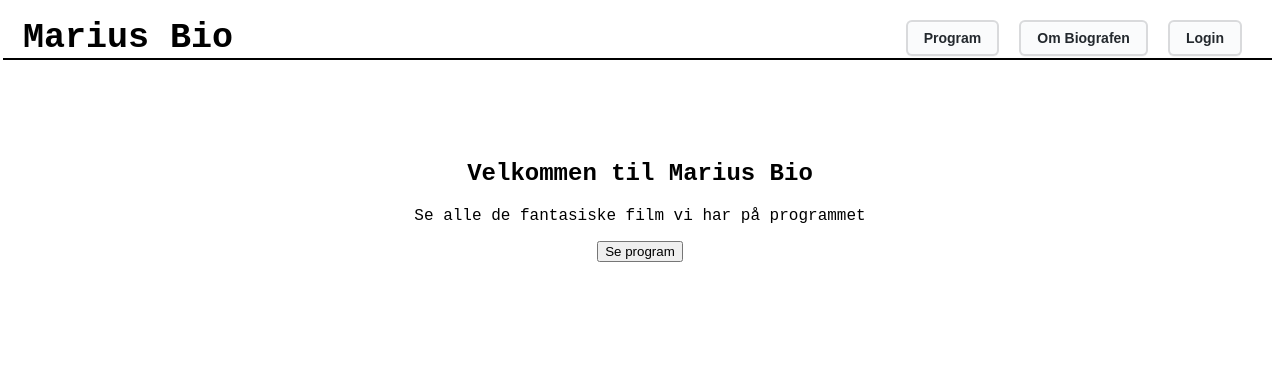
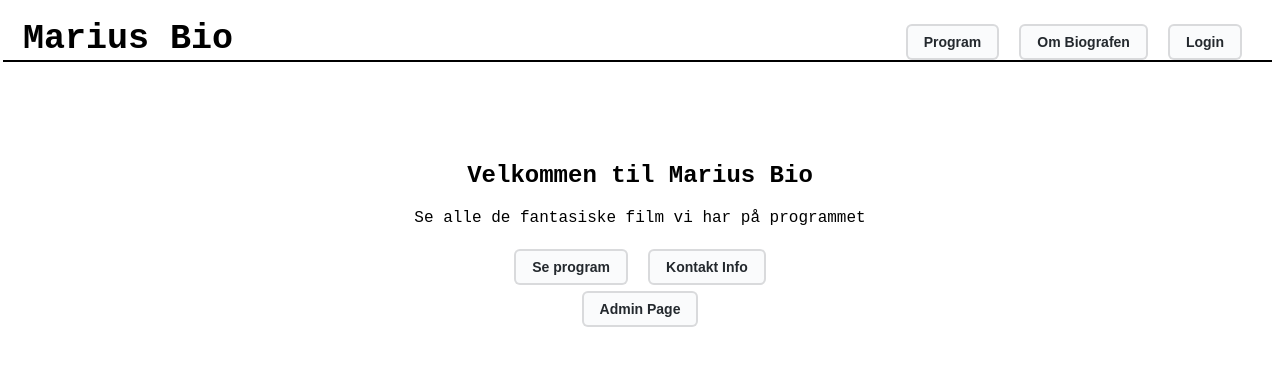
Before and after one commit to F0gsler/BiografProjektSkole, a React app in the folder frontend/: page / in a window 1280 px wide. Shown: the top 366 px of the page. Built offline with nearby package versions, Linux system fonts and the light colour scheme; the HTML template or start-up script is replaced by a standard one.

Commit message:
FE Change

```diff
--- a/frontend/src/App.css
+++ b/frontend/src/App.css
@@ -31,13 +31,10 @@
 }
 
 #CommonButton {
-appearance: none;
   background-color: #fafbfc;
   border: 2px solid rgba(27, 31, 35, 0.15);
   border-radius: 6px;
-  box-shadow:
-rgba(27, 31, 35, 0.04) 0 1px 0,
-rgba(255, 255, 255, 0.25) 0 1px 0 inset;
+  box-shadow: lightgrey;
   box-sizing: border-box;
   color: #24292e;
   cursor: pointer;
@@ -48,15 +45,13 @@ rgba(255, 255, 255, 0.25) 0 1px 0 inset;
   list-style: none;
   padding: 6px 16px;
   position: relative;
-  transition: background-color 0.2s cubic-bezier(0.3, 0, 0.5, 1);
-  user-select: none;
-  -webkit-user-select: none;
   touch-action: manipulation;
   vertical-align: middle;
   white-space: nowrap;
   word-wrap: break-word;
   margin-right: 10px;
   margin-left: 10px;
+  margin-top: 6px;
   font-weight: bold;
 }
 
--- a/frontend/src/App.jsx
+++ b/frontend/src/App.jsx
@@ -4,19 +4,19 @@ import Program from './Page/program.jsx'
 import Payment from './Page/Payment.jsx'
 import About from './Page/About.jsx'
 import Login from './Page/Login.jsx'
-import Error from './Page/404ErrorPage.jsx'
+import Error from './Page/404Error.jsx'
 import Home from './Page/Home.jsx'
-import Admin from './Page/AdminPage.jsx'
+import Admin from './Page/Admin.jsx'
 
 function App() {
   return (
     <Routes>
       <Route path="/" element={<Home />} />
+      <Route path="*" element={<Error />} />
       <Route path="/program" element={<Program />} />
       <Route path="/payment" element={<Payment />} />
       <Route path="/about" element={<About />} />
       <Route path="/login" element={<Login />} />
-      <Route path="*" element={<Error />} />
       <Route path="/admin" element={<Admin />} />
     </Routes>
   )
--- /dev/null
+++ b/frontend/src/Components/Navbar.jsx
@@ -0,0 +1,21 @@
+import '../App.css'
+import { useNavigate } from 'react-router-dom'
+
+export default function Navbar() {
+  const navigate = useNavigate()
+
+  return (
+    <>
+     <div className="CommonHeaderBar">
+      <div className="CommonHeaderLeft">
+        <h1 id="CommonheaderText">Marius Bio</h1>
+      </div>
+      <div className="CommonHeaderRight">
+        <button id="CommonButton" onClick={() => navigate('/program')}>Program</button>
+        <button id="CommonButton" onClick={() => navigate('/about')}>Om Biografen</button>
+        <button id="CommonButton" onClick={() => navigate('/login')}>Login</button>
+      </div>
+    </div>
+    </>
+  )
+}
--- /dev/null
+++ b/frontend/src/Components/Popup.jsx
@@ -0,0 +1,14 @@
+import '../App.css'
+
+export default function Popup({onClose}) {
+
+  return (
+    <>
+     <div >
+        <p>Kontakt Info:</p>
+        <p>Telefon: 12345678</p>
+        <p>Email: kontakt@biografen.dk</p>
+     </div>
+    </>
+  )
+}
--- a/frontend/src/Page/404ErrorPage.jsx
+++ b/frontend/src/Page/404Error.jsx
@@ -1,14 +1,18 @@
 import '../App.css'
 import { useNavigate } from 'react-router-dom'
+import Navbar from '../Components/Navbar'
 
 
 export default function Error() {
   const navigate = useNavigate()
 
   return (
+    <>
+    <Navbar />
     <div className="ErrorPage">
         <h1 id="errorHeader">404 - Page Not Found</h1>
-        <button id="CommonButton" onClick={() => navigate('/program')}>Return to Program</button>
+        <button id="CommonButton" onClick={() => navigate('/')}>Return to Home</button>
     </div>
+    </>
   )
 }
--- a/frontend/src/Page/About.jsx
+++ b/frontend/src/Page/About.jsx
@@ -6,15 +6,8 @@ export default function About() {
   const navigate = useNavigate()
 
   return (
-    <div className="CommonHeaderBar">
-      <div className="CommonHeaderLeft">
-        <h1 id="CommonheaderText">Marius Bio</h1>
-      </div>
-      <div className="CommonHeaderRight">
-        <button id="CommonButton" onClick={() => navigate('/program')}>Program</button>
-        <button id="CommonButton" onClick={() => navigate('/about')}>Om Biografen</button>
-        <button id="CommonButton" onClick={() => navigate('/login')}>Login</button>
-      </div>
-    </div>
+    <>
+    <Navbar />
+    </>
   )
 }
--- a/frontend/src/Page/AdminPage.jsx
+++ b/frontend/src/Page/Admin.jsx
@@ -1,6 +1,7 @@
 import '../App.css'
 import { useNavigate } from 'react-router-dom'
 import { useState } from 'react'
+import Navbar from '../Components/Navbar'
 
 export default function Admin() {
   const navigate = useNavigate()
@@ -32,22 +33,16 @@ export default function Admin() {
 
   return (
     <>
-      <div className="CommonHeaderBar">
-        <div className="CommonHeaderLeft">
-          <h1 id="CommonheaderText">Marius Bio</h1>
-        </div>
-        <div className="CommonHeaderRight">
-          <button id="CommonButton" onClick={() => navigate('/program')}>Program</button>
-          <button id="CommonButton" onClick={() => navigate('/about')}>Om Biografen</button>
-          <button id="CommonButton" onClick={() => navigate('/login')}>Login</button>
-        </div>
-      </div>
+      <Navbar />
       <div className="CommonContent">
         <button id="CommonButton" onClick={createAdminUser}>Opret admin</button>
         <input id="inputContent" type="text" value={username} onChange={(e) => setUsername(e.target.value)} placeholder="Username" />
         <input id="inputContent" type="password" value={password} onChange={(e) => setPassword(e.target.value)} placeholder="Password" />
         <input id="inputContent" type="number" value={adminLevel} onChange={(e) => setAdminLevel(e.target.value)} placeholder="Admin Level" />
-        <p>{besked}</p>
+        <p>{username}</p>
+        <p>{password}</p>
+        <p>{adminLevel}</p>
+
       </div>
     </>
   )
--- a/frontend/src/Page/Home.jsx
+++ b/frontend/src/Page/Home.jsx
@@ -1,27 +1,31 @@
 import '../App.css'
 import { useNavigate } from 'react-router-dom'
+import { useState } from 'react'
+import Navbar from '../Components/Navbar'
+import Popup from '../Components/popup'
 
 
 export default function Home() {
+
   const navigate = useNavigate()
+  const AdminLevel = 0
+  const [showPopup, setShowPopup] = useState(false);
 
   return (
     <>
-        <div className="CommonHeaderBar">
-          <div className="CommonHeaderLeft">
-              <h1 id="CommonheaderText">Marius Bio</h1>
-          </div>
-          <div className="CommonHeaderRight">
-              <button id="CommonButton" onClick={() => navigate('/program')}>Program</button>
-              <button id="CommonButton" onClick={() => navigate('/about')}>Om Biografen</button>
-              <button id="CommonButton" onClick={() => navigate('/login')}>Login</button>
-          </div>
-        </div>
+        <Navbar />
 
         <div className="HomeContent">
             <h2 id="homeHeader">Velkommen til Marius Bio</h2>
             <p id="homeText">Se alle de fantasiske film vi har på programmet</p>
-            <button className="homeButton" onClick={() => navigate('/program')}>Se program</button>
+            <button id="CommonButton" onClick={() => navigate('/program')}>Se program</button>
+            <button id="CommonButton" onClick={() => setShowPopup(!showPopup)}>Kontakt Info</button>
+            <div>
+            {AdminLevel === 0 && <button id="CommonButton" onClick={() => navigate('/admin')}>Admin Page</button>}
+            {showPopup === true && <Popup />  }
+
+
+            </div>
         </div>
     </>
   )
--- a/frontend/src/Page/Login.jsx
+++ b/frontend/src/Page/Login.jsx
@@ -6,15 +6,8 @@ export default function Login() {
   const navigate = useNavigate()
 
   return (
-    <div className="CommonHeaderBar">
-      <div className="CommonHeaderLeft">
-        <h1 id="CommonheaderText">Marius Bio</h1>
-      </div>
-      <div className="CommonHeaderRight">
-        <button id="CommonButton" onClick={() => navigate('/program')}>Program</button>
-        <button id="CommonButton" onClick={() => navigate('/about')}>Om Biografen</button>
-        <button id="CommonButton" onClick={() => navigate('/login')}>Login</button>
-      </div>
-    </div>
+   <>
+    <Navbar />
+   </>
   )
 }
--- a/frontend/src/Page/Payment.jsx
+++ b/frontend/src/Page/Payment.jsx
@@ -1,12 +1,12 @@
 import '../App.css'
 import { useNavigate } from 'react-router-dom'
 import { useState, useEffect } from 'react'
+import Navbar from '../Components/Navbar'
 
 
 export default function Payment() {
   const navigate = useNavigate()
   const [movies, setMovies] = useState([])
-  const [loading, setLoading] = useState(true)
 
    useEffect(() => {
     fetch(`/api/Movies/GetMovieByid/${MovieId}`)
@@ -16,16 +16,7 @@ export default function Payment() {
 
   return (
     <>
-    <div className="CommonHeaderBar">
-      <div className="CommonHeaderLeft">
-        <h1 id="CommonheaderText">Marius Bio</h1>
-      </div>
-      <div className="CommonHeaderRight">
-        <button id="CommonButton" onClick={() => navigate('/program')}>Program</button>
-        <button id="CommonButton" onClick={() => navigate('/about')}>Om Biografen</button>
-        <button id="CommonButton" onClick={() => navigate('/login')}>Login</button>
-      </div>
-    </div>
+    <Navbar />
      <div className="CommonContent">
         {movies.map((movie) => (
           <h1 key={movie.id}>{movie.MovieName}</h1>
--- a/frontend/src/Page/Program.jsx
+++ b/frontend/src/Page/Program.jsx
@@ -1,50 +1,42 @@
 import '../App.css'
 import { useNavigate } from 'react-router-dom'
+import { useState, useEffect } from 'react'
+import Navbar from '../Components/Navbar'
 
 
 export default function Program() {
+
   const navigate = useNavigate()
-  const programList = [
-    { tid: '16:30', movies: ['Avengers DoomsDay'] },
-    { tid: '18:00', movies: ['Star Wars: Vaders Return'] },
-    { tid: '20:00', movies: ['Johnny English: Last Misson'] },
-    { tid: '22:00', movies: ['Mission Impossible: The Last Mission'] },
-  ]
-  GetMoviesCatalog
-     useEffect(() => {
-      fetch(`/api/Movies/GetMoviesCatalog`)
-      .then(response => response.json())
-      .then(data => setMovies(data.message))
-    },[])
+  const [moviesData, setMoviesData] = useState([]);
+
+ useEffect(() => {
+  const getData = async () => {
+  const response = await fetch('/api/Movie/GetAllMovies');
+  const data = await response.json();
+  console.log(data);
+  setMoviesData(Array.isArray(data) ? data : []);
+};
+
+    getData();
+}, []);
 
   return (
     <>
-    <div className="CommonHeaderBar">
-      <div className="CommonHeaderLeft">
-        <h1 id="CommonheaderText">Marius Bio</h1>
-      </div>
-      <div className="CommonHeaderRight">
-        <button id="CommonButton" onClick={() => navigate('/program')}>Program</button>
-        <button id="CommonButton" onClick={() => navigate('/about')}>Om Biografen</button>
-        <button id="CommonButton" onClick={() => navigate('/login')}>Login</button>
-      </div>
-    </div>
+    <Navbar />
 
     <div className="ProgramContent">
-      <ul className="ProgramList">
-        {programList.map((slot) => (
-          <li className="ProgramItem" key={slot.tid}>
-            <h3>{slot.tid}</h3>
-            <ul>
-              {slot.movies.map((movie) => (
-                <li key={movie}>{movie}</li>
-              ))}
-            </ul>
-            <button id="CommonButton" onClick={() => navigate('/payment')}>Køb Billet</button>
-          </li>
-        ))}
-      </ul>
-    </div>
+      {moviesData.map((movie) => (
+    <div key={movie.movieId} className="MovieCard">
+    <h2>{movie.movieName}</h2>
+    <p>{movie.movieDuration} min</p>
+    <button className="CommonButton" onClick={() => navigate(`/payment/${movie.movieId}`)}>
+      Se film
+    </button>
+          <div>
+      </div>
+  </div>
+))}
+</div>
   </>
   )
 }
```
